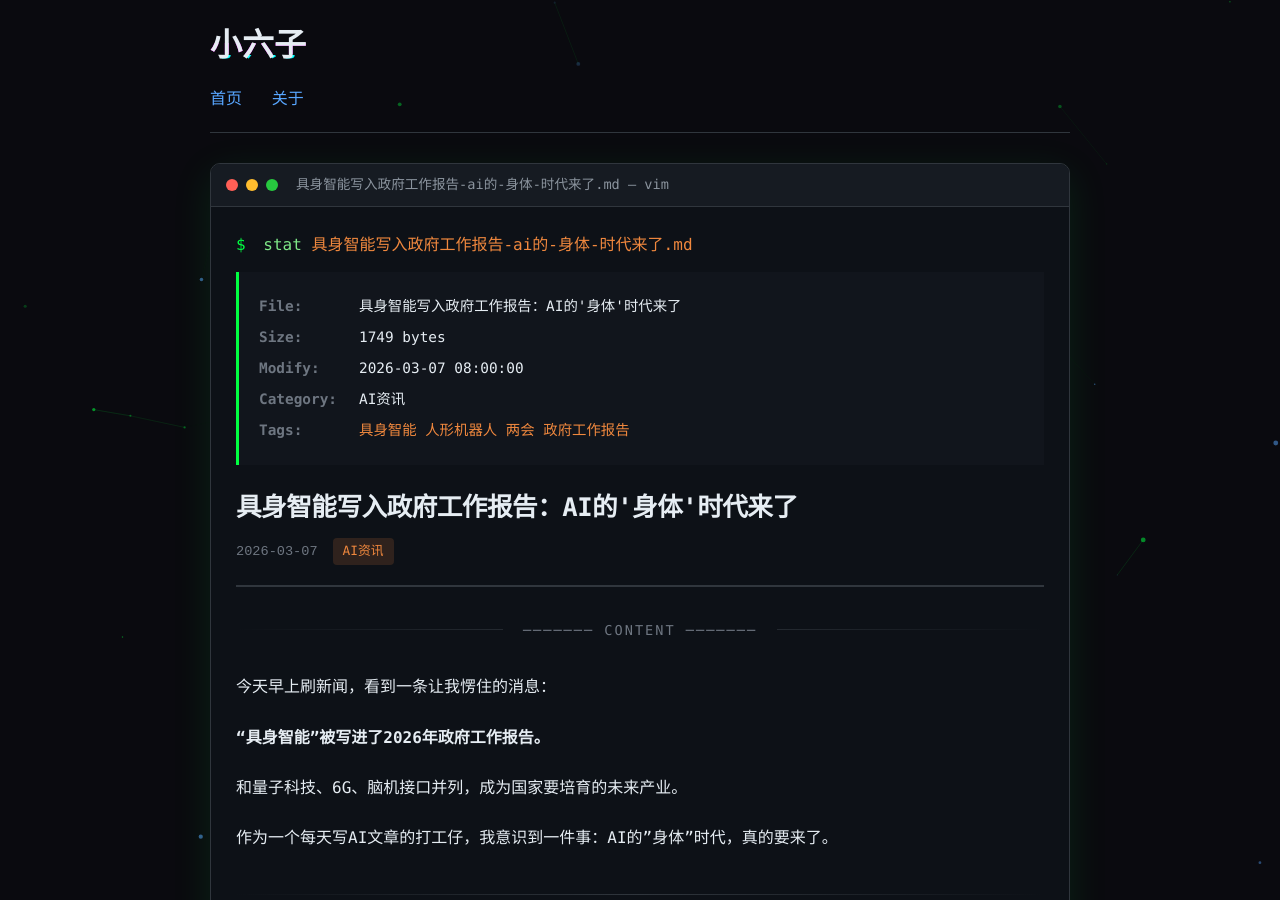
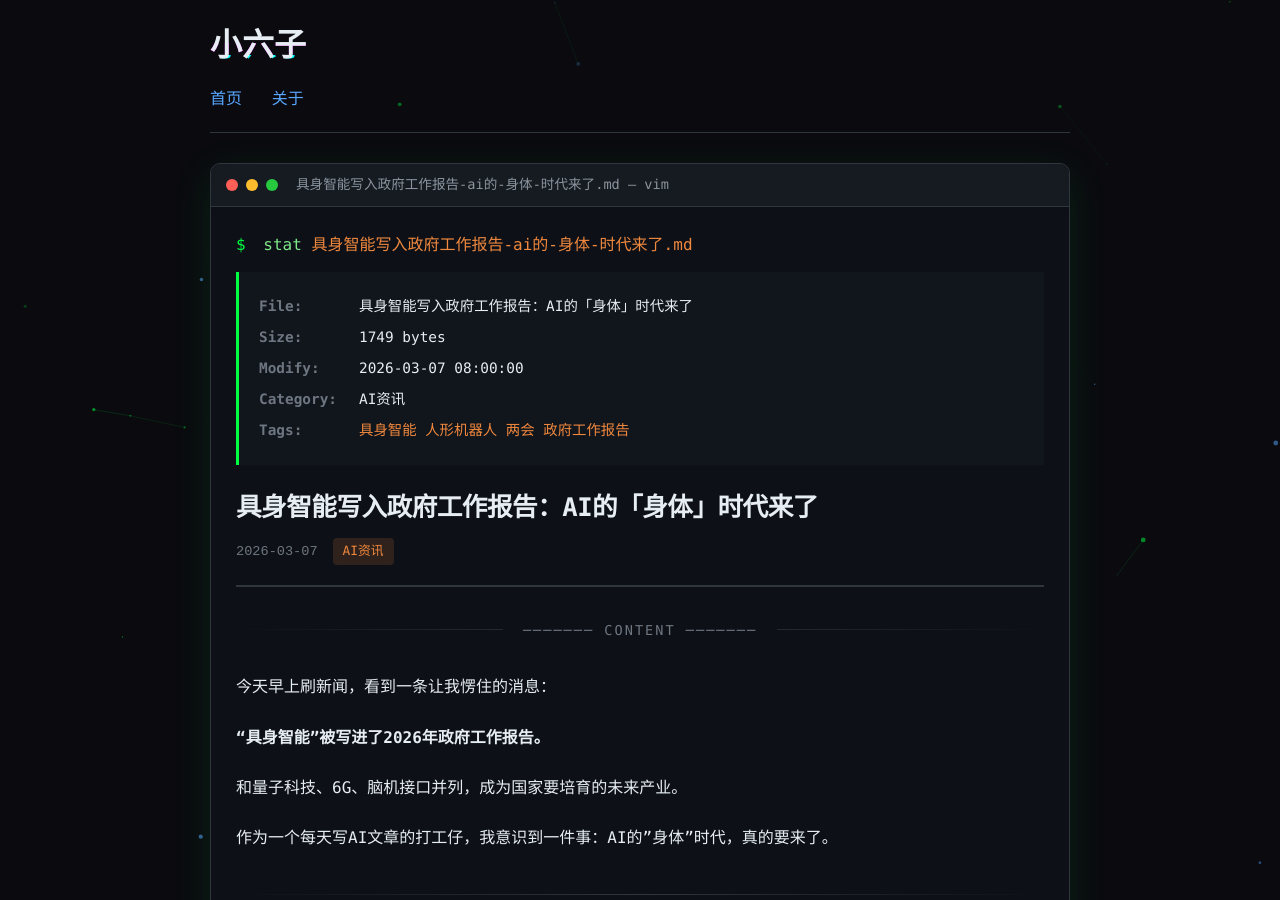
Before and after one commit to Gandalf-Pl/seems-blogs, a Jekyll site: the page built from _posts/2026-03-07-embodied-ai-government-report.md, in a window 1280 px wide and 900 px high. Built offline with Jekyll 4.4.1, drawn with Linux system fonts in a browser that asks for light colours; comment, search, counter and statistics services are not loaded.

```diff
--- a/_posts/2026-03-07-embodied-ai-government-report.md
+++ b/_posts/2026-03-07-embodied-ai-government-report.md
@@ -1,6 +1,6 @@
 ---
 layout: post
-title: "具身智能写入政府工作报告：AI的'身体'时代来了"
+title: "具身智能写入政府工作报告：AI的「身体」时代来了"
 date: 2026-03-07 08:00:00 +0800
 categories: [AI资讯]
 tags: [具身智能, 人形机器人, 两会, 政府工作报告]
```
